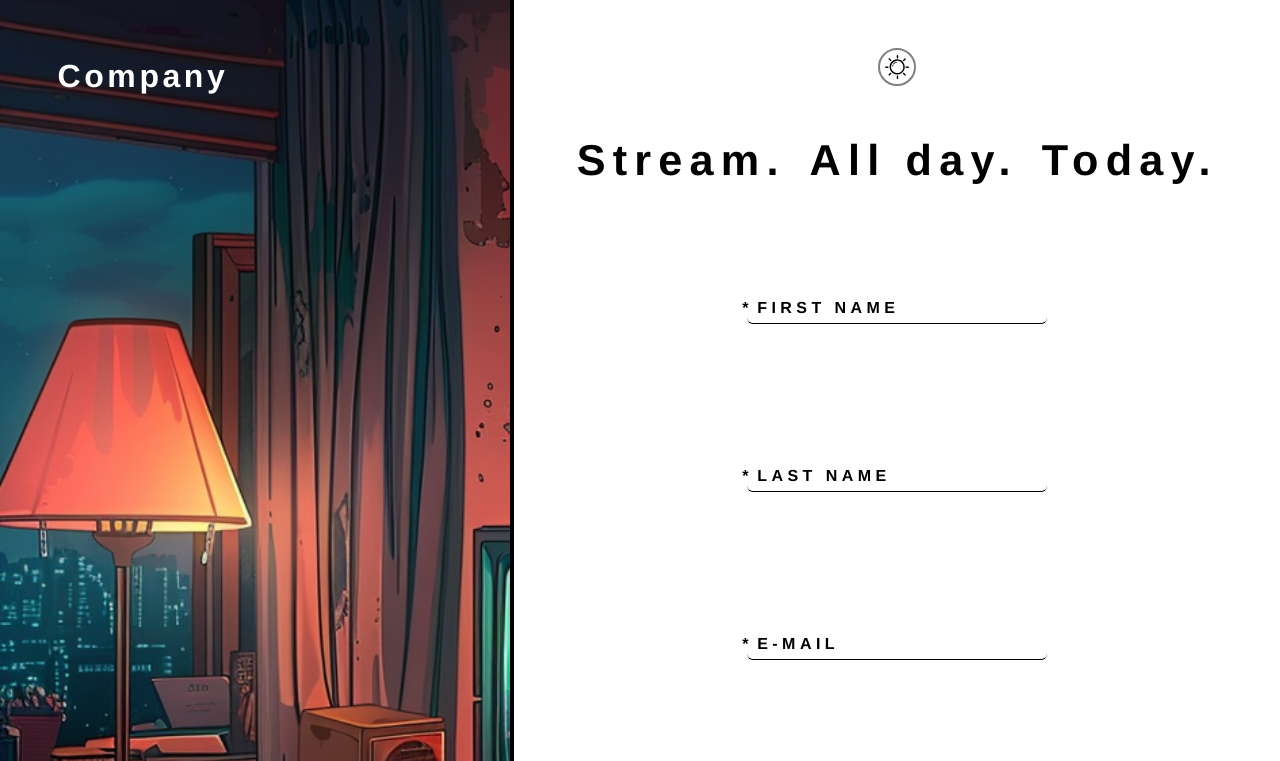
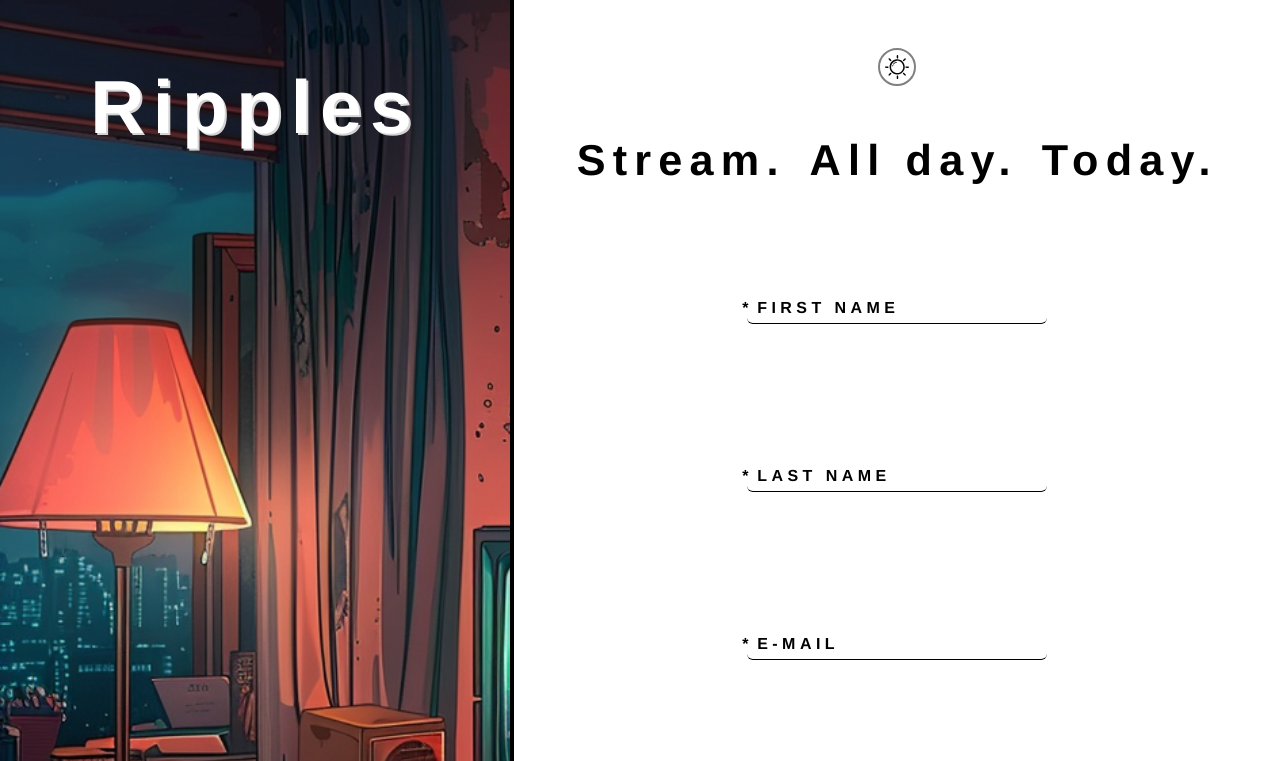
Before and after one commit to Dracozure/sign-up-form, a plain HTML site: page index.html in a window 1280 px wide. Shown: the top 761 px of the page. Drawn offline with Linux system fonts and the light colour scheme.

Commit message:
Change title

```diff
--- a/index.html
+++ b/index.html
@@ -9,8 +9,7 @@
 </head>
 <body>
     <div class="wallpaper-container">
-        <h1>Company</h1>
-        <h3>Sign up today to get exciting offers..!</h3>
+        <h1 class="company-title">Ripples</h1>
     </div>
 
     <div class="form-container">
--- a/styles.css
+++ b/styles.css
@@ -139,11 +139,6 @@ img.day-mode {
     flex-flow: column wrap;
 }
 
-.wallpaper-container h1,
-.wallpaper-container h3 {
-    letter-spacing: var(--letter-spacing);
-}
-
 .wallpaper-container h3 {
     text-align: center;
     margin-top: auto;
@@ -185,7 +180,12 @@ div.form-col-2 {
 }
 
 h1 {
-    padding: var(--padding);
+    padding: 4rem 1rem;
+    width: 100%;
+    font-size: 4.7rem;
+    text-align: center;
+    text-shadow: 2px 2px #d4d4d4;
+    letter-spacing: var(--letter-spacing);
 }
 
 h3 {
```
